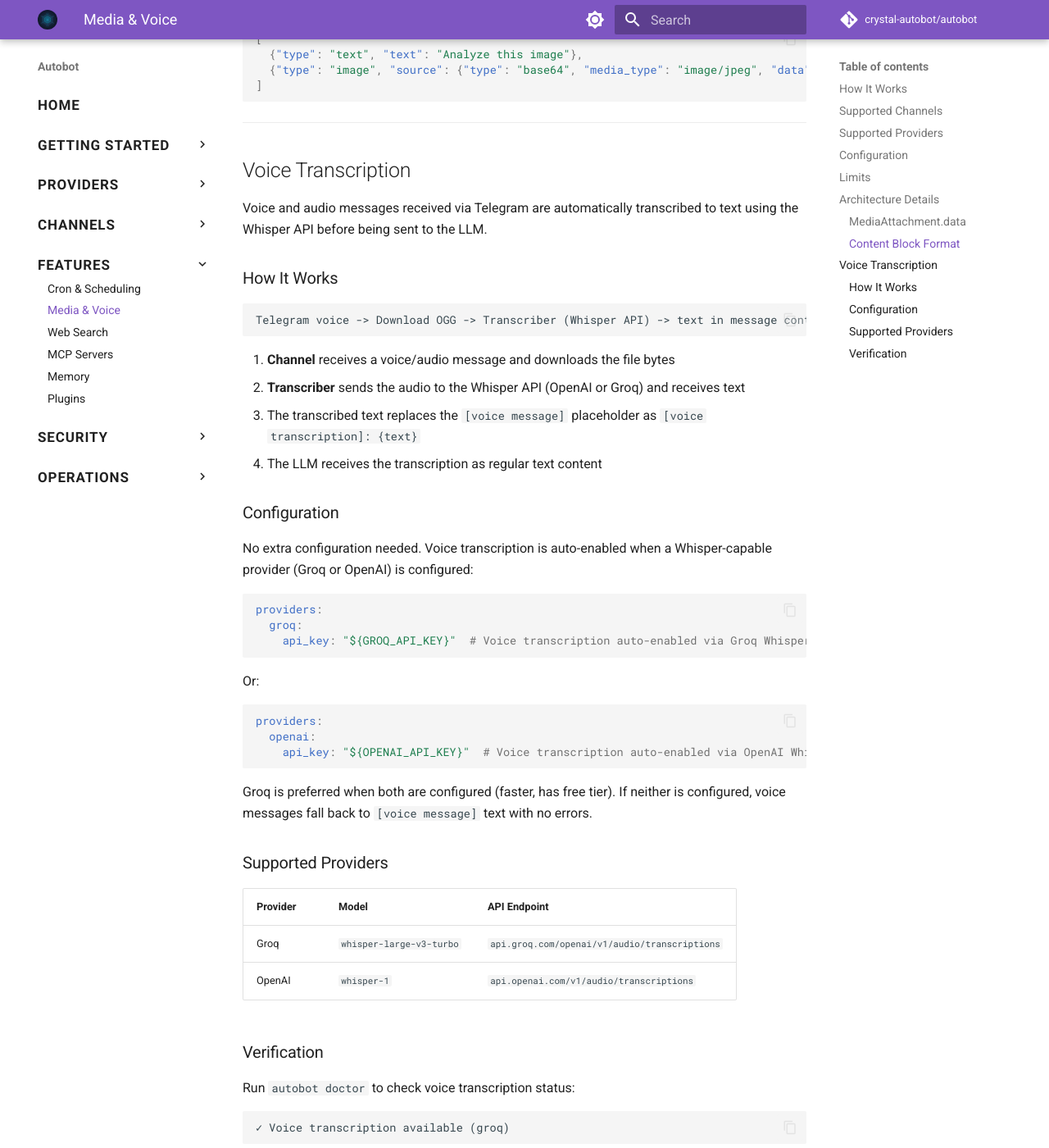
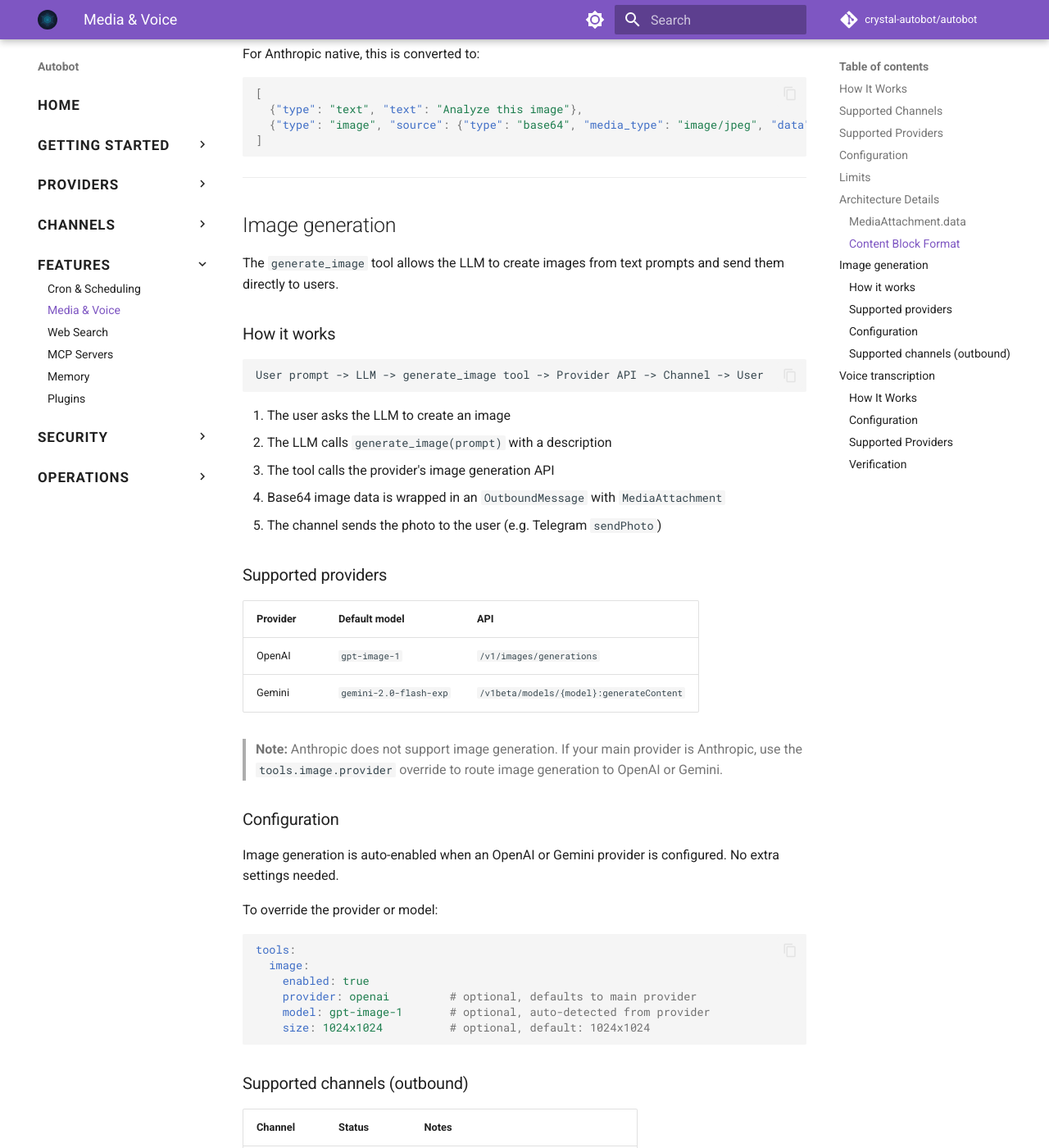
Before and after one commit to crystal-autobot/autobot, an MkDocs documentation site: the page built from docs/media.md, in a window 1280 px wide and 1400 px high, scrolled down 2438 px. Shown: the whole window at 82% size. Built offline with MkDocs 1.6.1 and Material for MkDocs 9.7.7, drawn with Linux system fonts in a browser that asks for light colours; comment, search, counter and statistics services are not loaded; some of the changed text lies outside the part shown.

Commit message:
feat(tools): image tool

````diff
--- a/docs/media.md
+++ b/docs/media.md
@@ -1,6 +1,8 @@
-# Media Support
+# Media support
 
 Autobot supports image analysis by downloading images from chat channels, encoding them as base64, and sending them to the LLM as multimodal content blocks.
+
+Autobot can also generate images from text prompts and send them back to users via the `generate_image` tool.
 
 Autobot also supports voice transcription — voice messages are automatically transcribed to text using Whisper API and included in the LLM context.
 
@@ -88,7 +90,57 @@
 
 ---
 
-## Voice Transcription
+## Image generation
+
+The `generate_image` tool allows the LLM to create images from text prompts and send them directly to users.
+
+### How it works
+
+```
+User prompt -> LLM -> generate_image tool -> Provider API -> Channel -> User
+```
+
+1. The user asks the LLM to create an image
+2. The LLM calls `generate_image(prompt)` with a description
+3. The tool calls the provider's image generation API
+4. Base64 image data is wrapped in an `OutboundMessage` with `MediaAttachment`
+5. The channel sends the photo to the user (e.g. Telegram `sendPhoto`)
+
+### Supported providers
+
+| Provider | Default model | API |
+|----------|--------------|-----|
+| OpenAI | `gpt-image-1` | `/v1/images/generations` |
+| Gemini | `gemini-2.0-flash-exp` | `/v1beta/models/{model}:generateContent` |
+
+> **Note:** Anthropic does not support image generation. If your main provider is Anthropic, use the `tools.image.provider` override to route image generation to OpenAI or Gemini.
+
+### Configuration
+
+Image generation is auto-enabled when an OpenAI or Gemini provider is configured. No extra settings needed.
+
+To override the provider or model:
+
+```yaml
+tools:
+  image:
+    enabled: true
+    provider: openai         # optional, defaults to main provider
+    model: gpt-image-1       # optional, auto-detected from provider
+    size: 1024x1024          # optional, default: 1024x1024
+```
+
+### Supported channels (outbound)
+
+| Channel   | Status    | Notes                                    |
+|-----------|-----------|------------------------------------------|
+| Telegram  | Supported | Sends photos via `sendPhoto` multipart API |
+| Slack     | Text fallback | Logs warning, sends caption as text    |
+| Zulip     | Text fallback | Logs warning, sends caption as text    |
+
+---
+
+## Voice transcription
 
 Voice and audio messages received via Telegram are automatically transcribed to text using the Whisper API before being sent to the LLM.
 
````
Also changed, not shown: docs/configuration.md (+10 -0 lines), 11 other files.
